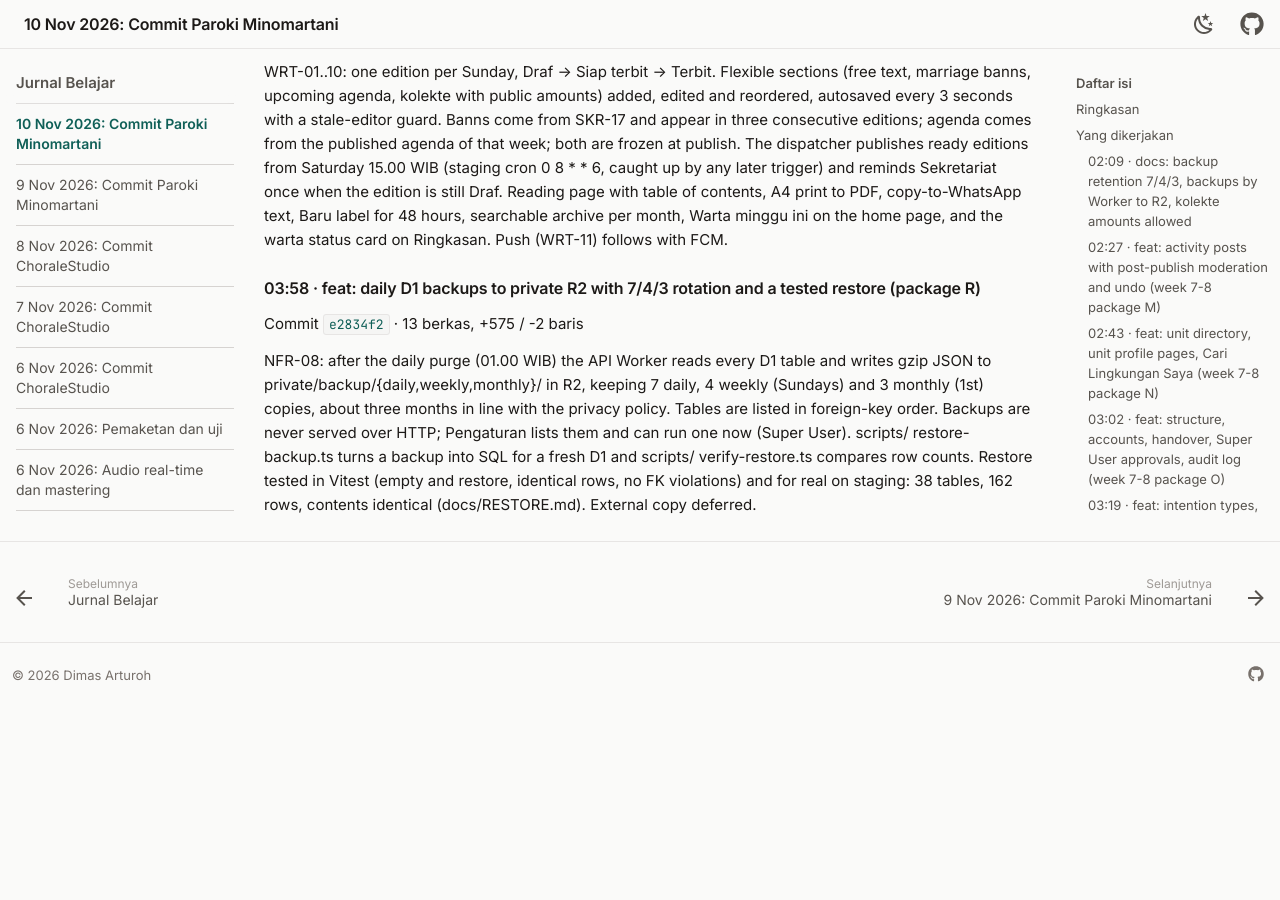
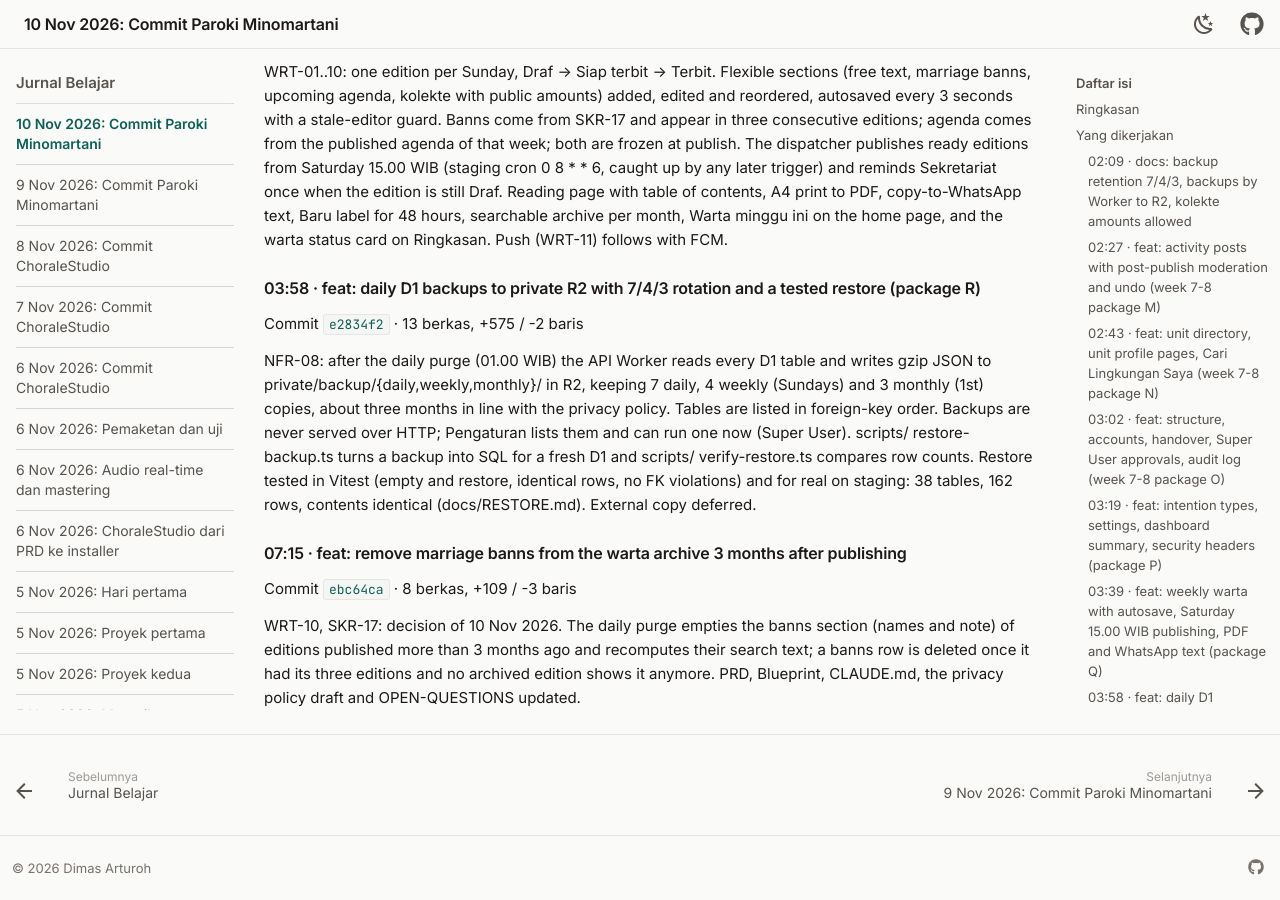
Before and after one commit to dimasarturoh15/dimasarturoh15.github.io, an MkDocs documentation site: the page built from docs/journal/2026-11-10-paroki-minomartani-commit.md, in a window 1280 px wide and 900 px high, scrolled down 1620 px. Built offline with MkDocs 1.6.1 and Material for MkDocs 9.7.7, drawn with Linux system fonts in a browser that asks for light colours; before the commit the page ends 2327 px from its top, so only the background shows below that; some of the changed text lies outside the part shown.

Commit message:
docs: sync Paroki Minomartani commit ebc64ca

```diff
--- a/docs/journal/2026-11-10-paroki-minomartani-commit.md
+++ b/docs/journal/2026-11-10-paroki-minomartani-commit.md
@@ -1,12 +1,12 @@
-# 10 November 2026: Catatan commit Paroki Minomartani (7 commit)
+# 10 November 2026: Catatan commit Paroki Minomartani (8 commit)
 
 Halaman ini dibuat otomatis dari riwayat Git [Paroki Minomartani](../projects/paroki-minomartani.md) setiap kali ada commit. Isinya adalah pesan commit apa adanya.
 
 ## Ringkasan
 
-- Jumlah commit: 7
-- Perubahan: 132 berkas, +21872 / -74 baris
-- Rentang waktu: 02:09 sampai 03:58
+- Jumlah commit: 8
+- Perubahan: 140 berkas, +21981 / -77 baris
+- Rentang waktu: 02:09 sampai 07:15
 
 ## Yang dikerjakan
 
@@ -93,3 +93,13 @@ restore-backup.ts turns a backup into SQL for a fresh D1 and scripts/
 verify-restore.ts compares row counts. Restore tested in Vitest (empty and restore,
 identical rows, no FK violations) and for real on staging: 38 tables, 162 rows,
 contents identical (docs/RESTORE.md). External copy deferred.
+
+### 07:15 · feat: remove marriage banns from the warta archive 3 months after publishing
+
+Commit [`ebc64ca`](https://github.com/dimasarturoh15/paroki-minomartani/commit/ebc64ca9e87847b6ec99ccd8cc35123d6bf5b3c2) · 8 berkas, +109 / -3 baris
+
+WRT-10, SKR-17: decision of 10 Nov 2026. The daily purge empties the banns section
+(names and note) of editions published more than 3 months ago and recomputes their
+search text; a banns row is deleted once it had its three editions and no archived
+edition shows it anymore. PRD, Blueprint, CLAUDE.md, the privacy policy draft and
+OPEN-QUESTIONS updated.
--- a/docs/journal/index.md
+++ b/docs/journal/index.md
@@ -11,9 +11,9 @@ Catatan harian mengenai konsep yang dipelajari, kendala teknis, dan milestone. E
 <h2 class="log-date"><time datetime="2026-11-10">10 November 2026</time></h2>
 <ol class="log">
   <li>
-    <a class="log-title" href="2026-11-10-paroki-minomartani-commit/">Catatan commit Paroki Minomartani (7 commit)</a>
+    <a class="log-title" href="2026-11-10-paroki-minomartani-commit/">Catatan commit Paroki Minomartani (8 commit)</a>
     <span class="tags"><span>#paroki-minomartani</span><span>#commit</span><span>#otomatis</span></span>
-    <p>Dicatat otomatis dari Git: feat: intention types, settings, dashboard summary, security headers (package P); feat: weekly warta with autosave, Saturday 15.00 WIB publishing, PDF and WhatsApp text (package Q); feat: daily D1 backups to private R2 with 7/4/3 rotation and a tested restore (package R) dan 4 lainnya.</p>
+    <p>Dicatat otomatis dari Git: feat: weekly warta with autosave, Saturday 15.00 WIB publishing, PDF and WhatsApp text (package Q); feat: daily D1 backups to private R2 with 7/4/3 rotation and a tested restore (package R); feat: remove marriage banns from the warta archive 3 months after publishing dan 5 lainnya.</p>
   </li>
 </ol>
 </div>
--- a/docs/projects/paroki-minomartani.md
+++ b/docs/projects/paroki-minomartani.md
@@ -66,14 +66,18 @@ Biaya operasional ditargetkan di bawah Rp2 juta per tahun, hanya dengan layanan
 
 ## Status terkini
 
-Diperbarui 9 November 2026. Minggu 1–6 dari rencana sudah selesai, sekitar sebulan lebih cepat dari jadwal.
+Diperbarui 10 November 2026. Minggu 1–8 dari rencana sudah selesai, ditambah warta dan cadangan data dari Minggu 9–10.
 
-- **Fondasi:** login pengurus dengan kode OTP, sesi per perangkat, aturan akses per peran yang ditegakkan di API, dan lebih dari 790 uji otomatis, termasuk uji setiap peran di setiap endpoint dan uji "unit yang salah".
+- **Fondasi:** login pengurus dengan kode OTP, sesi per perangkat, aturan akses per peran yang ditegakkan di API, dan lebih dari 1.100 uji otomatis, termasuk uji setiap peran di setiap endpoint dan uji "unit yang salah".
 - **Situs publik inti:** jadwal misa kedua gereja (dibuat otomatis 30 hari ke depan), Sakramen Tobat, agenda, halaman profil dengan editor dan riwayat revisi, Persembahan Kasih dengan persetujuan dua orang, slider, pencarian, dan pengumuman.
 - **Intensi misa online:** formulir 4 langkah dengan batas waktu per misa dan toleransi 15 menit yang diputuskan server, kode acak INT-, bukti transfer di penyimpanan privat, kotak masuk Sekretariat, pemindahan ke misa pengganti dengan pesan WhatsApp siap kirim, teks salin, dan lembar lektor A4.
 - **Sakramentalia:** pembuat formulir dengan pratinjau langsung, pendaftaran awal dengan kode SKR-, dan garis proses yang bisa dicek umat tanpa membuka data pribadi.
 - **Pelindungan data:** data pribadi dari formulir dihapus otomatis 3 bulan setelah selesai, termasuk file; laporan hanya menyimpan angka gabungan.
-- **Berikutnya:** postingan kegiatan unit, halaman unit, Cari Lingkungan, serah terima akun.
+- **Kegiatan dan unit:** lingkungan dan kategorial memposting kegiatan yang langsung tayang, dengan moderasi pasca-tayang dan tombol Urungkan; halaman Kegiatan dengan filter; Direktori Unit, halaman profil tiap unit, dan Cari Lingkungan Saya.
+- **Struktur dan akun:** pohon unit, jabatan, dan masa bakti; serah terima dengan konfirmasi "SERAH TERIMA" yang mengeluarkan akun dari semua perangkat; penambahan atau pencabutan Super User harus disetujui Super User lain; log audit dengan filter.
+- **Warta mingguan:** penyusun dengan simpan otomatis, terbit otomatis Sabtu 15.00 WIB, pengumuman perkawinan tiga kali dan agenda yang terisi sendiri, laporan kolekte, cetak PDF, teks WhatsApp, dan arsip yang bisa dicari.
+- **Keamanan dan cadangan:** header keamanan (CSP, HSTS) di semua halaman; cadangan database harian ke penyimpanan privat (7 harian, 4 mingguan, 3 bulanan) yang sudah diuji pulih di staging.
+- **Berikutnya:** halaman Komsos dan live streaming, push notification, aplikasi Android.
 
 ## Rencana kerja
 
@@ -128,3 +132,4 @@ Diperbarui otomatis dari riwayat Git setiap kali ada commit.
 | 2026-11-10 03:19 | [`3fa003a`](https://github.com/dimasarturoh15/paroki-minomartani/commit/3fa003ac233e73651a239d356831b98cd40f3235) | feat: intention types, settings, dashboard summary, security headers (package P) |
 | 2026-11-10 03:39 | [`4d8980a`](https://github.com/dimasarturoh15/paroki-minomartani/commit/4d8980a763f8183f960cc1e534d15d1a874e5238) | feat: weekly warta with autosave, Saturday 15.00 WIB publishing, PDF and WhatsApp text (package Q) |
 | 2026-11-10 03:58 | [`e2834f2`](https://github.com/dimasarturoh15/paroki-minomartani/commit/e2834f255aecc790155a5449a9667b2b7e378fc8) | feat: daily D1 backups to private R2 with 7/4/3 rotation and a tested restore (package R) |
+| 2026-11-10 07:15 | [`ebc64ca`](https://github.com/dimasarturoh15/paroki-minomartani/commit/ebc64ca9e87847b6ec99ccd8cc35123d6bf5b3c2) | feat: remove marriage banns from the warta archive 3 months after publishing |
```
Also changed, not shown: docs/index.md (+1 -1 lines).
